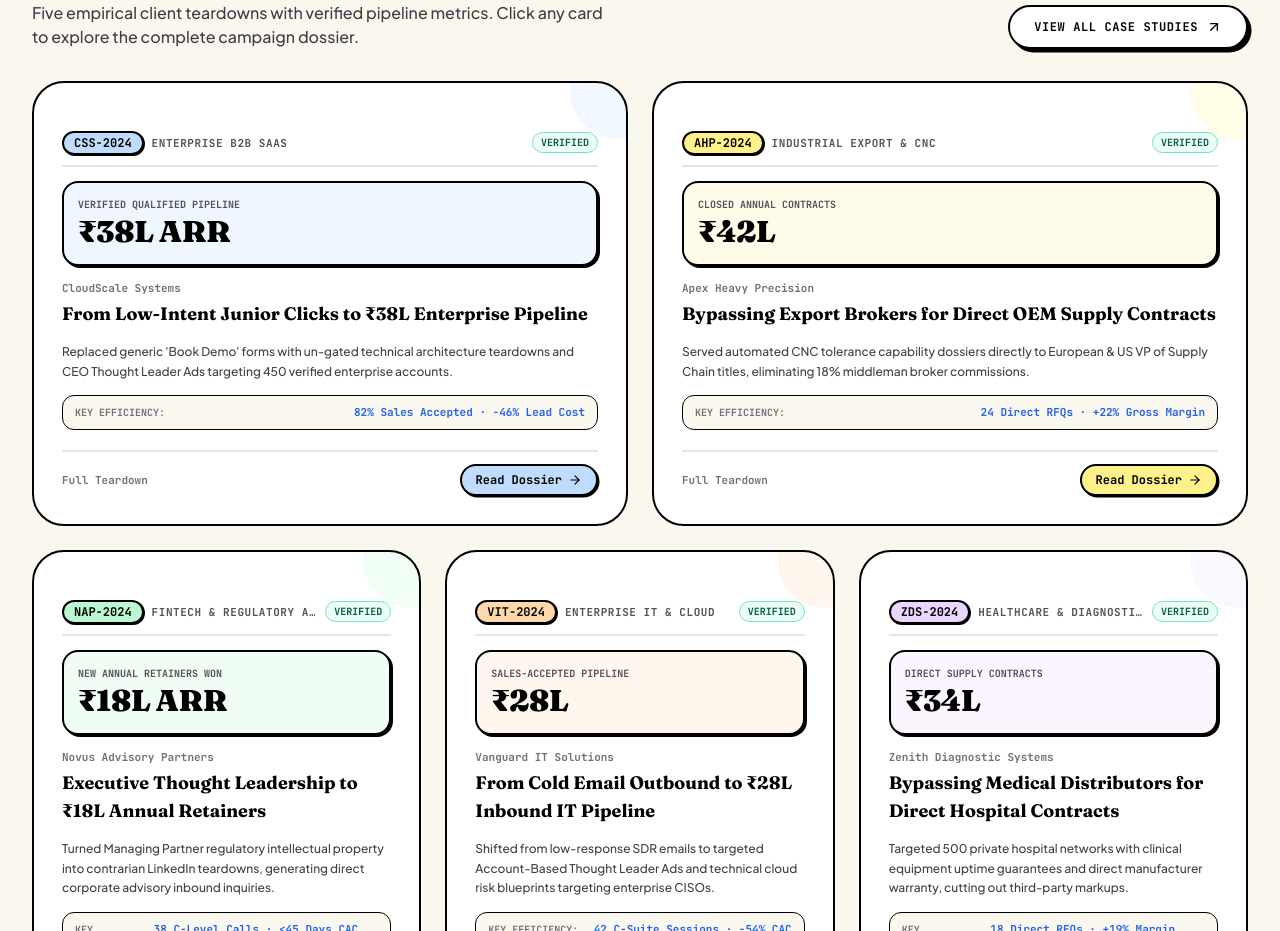
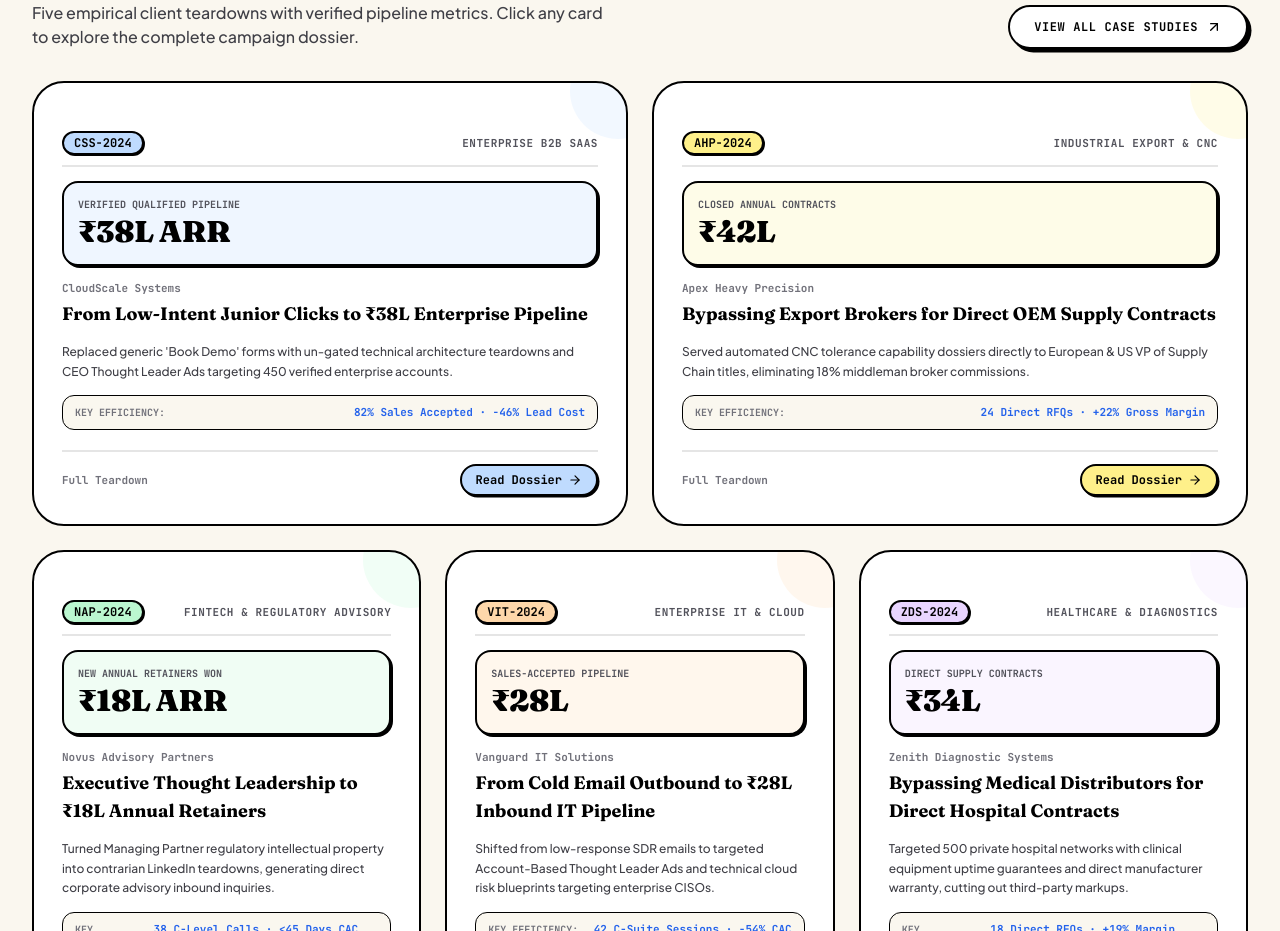
Before and after one commit to Kamu08/Saini-Nexus, a Next.js app: page / in a window 1280 px wide. Shown: the part 6927-7858 px from the top of the page. Built offline with nearby package versions, Linux system fonts and the light colour scheme.

Commit message:
Remove VERIFIED badge and place industry sector tag on the right of case study card headers

```diff
--- a/src/components/CaseStudyShowcase.tsx
+++ b/src/components/CaseStudyShowcase.tsx
@@ -224,18 +224,13 @@ export function CaseStudyShowcase() {
 
               <div className="space-y-3.5 relative z-10">
 
-                {/* Header: Code Pill & Industry Tag */}
+                {/* Header: Code Pill on Left, Sector Tag on Right */}
                 <div className="flex items-center justify-between gap-2 border-b-2 border-black/10 pb-2.5">
-                  <div className="flex items-center gap-2 min-w-0">
-                    <span className={`px-2.5 py-0.5 rounded-full ${accent.badgeBg} border-2 border-black text-black font-mono text-xs font-extrabold shadow-[1px_1px_0px_#000000] shrink-0`}>
-                      {study.clientCode}
-                    </span>
-                    <span className="text-[11px] font-mono font-bold text-zinc-600 uppercase tracking-wider truncate">
-                      {study.sector}
-                    </span>
-                  </div>
-                  <span className="text-[10px] font-mono font-bold text-emerald-800 bg-emerald-50 border border-emerald-300 px-2 py-0.5 rounded-full shrink-0">
-                    VERIFIED
+                  <span className={`px-2.5 py-0.5 rounded-full ${accent.badgeBg} border-2 border-black text-black font-mono text-xs font-extrabold shadow-[1px_1px_0px_#000000] shrink-0`}>
+                    {study.clientCode}
+                  </span>
+                  <span className="text-[11px] font-mono font-bold text-zinc-600 uppercase tracking-wider text-right">
+                    {study.sector}
                   </span>
                 </div>
 
```
